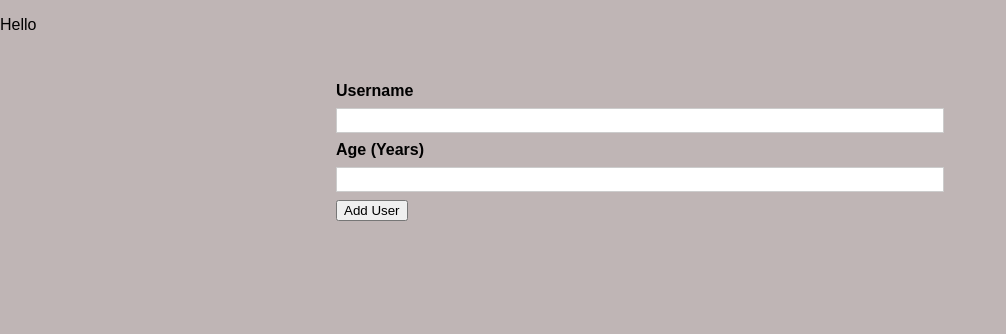
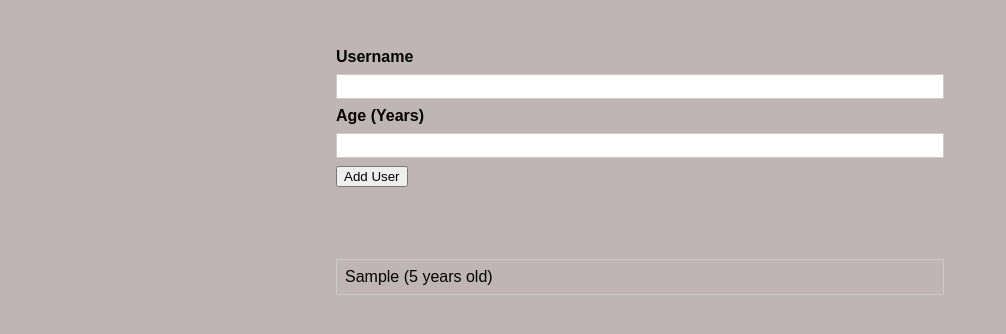
Before and after one commit to RezaBG/AddUsernameAndAge_React, a React (Create React App) app: page / in a window 1280 px wide. Both pictures are taken after typing "Sample", "5" into the empty fields and a click on the button "Add User". Shown: the top 334 px of the page, without its empty margins (0-1006 px from the left). Built offline with nearby package versions, Linux system fonts and the light colour scheme.

Commit message:
manage list of users

```diff
--- a/src/App.css
+++ /dev/null
@@ -1,12 +0,0 @@
-* {
-  box-sizing: border-box;
-}
-
-html {
-  font-family: sans-serif;
-  background: #f1f1f1;
-}
-
-body {
-  margin: 0;
-}
--- a/src/App.js
+++ b/src/App.js
@@ -1,11 +1,28 @@
-import React from "react";
+import React, { useState } from "react";
+
 import AddUser from "./components/Users/AddUser";
+import UsersList from "./components/Users/UsersList";
 
 const App = () => {
+  const [usersList, setUsersList] = useState([]);
+
+  const addUserHandler = (uName, uAge) => {
+    setUsersList((prevUserList) => {
+      return [
+        ...prevUserList,
+        {
+          name: uName,
+          age: uAge,
+          id: Math.random().toString(),
+        },
+      ];
+    });
+  };
+
   return (
     <div>
-      <p>Hello</p>
-      <AddUser />
+      <AddUser onAddUser={addUserHandler} />
+      <UsersList users={usersList} />
     </div>
   );
 };
--- a/src/components/UI/Card.js
+++ b/src/components/UI/Card.js
@@ -4,10 +4,7 @@ import classes from "./Card.module.css";
 
 const Card = (props) => {
   return (
-    <div className={` ${classes.card} ${props.className}`}>
-      {" "}
-      {props.children}
-    </div>
+    <div className={`${classes.card} ${props.className}`}>{props.children}</div>
   );
 };
 
--- a/src/components/Users/AddUser.js
+++ b/src/components/Users/AddUser.js
@@ -1,6 +1,6 @@
 import React, { useState } from "react";
 
-import Cart from "../UI/Card";
+import Card from "../UI/Card";
 import Button from "../UI/Button";
 import classes from "./AddUser.module.css";
 
@@ -16,8 +16,7 @@ const AddUser = (props) => {
     if (+enteredAge < 1) {
       return;
     }
-
-    console.log(enteredUsername, enteredAge);
+    props.onAddUser(enteredUsername, enteredAge);
     setEnteredUsername("");
     setEnteredAge("");
   };
@@ -31,7 +30,7 @@ const AddUser = (props) => {
   };
 
   return (
-    <Cart className={classes.input}>
+    <Card className={classes.input}>
       <form onSubmit={addUserHandler}>
         <label htmlFor="username">Username</label>
         <input
@@ -47,9 +46,9 @@ const AddUser = (props) => {
           value={enteredAge}
           onChange={ageChangeHandler}
         />
-        <Button type="sumbit">Add User</Button>
+        <Button type="submit">Add User</Button>
       </form>
-    </Cart>
+    </Card>
   );
 };
 
--- a/src/components/Users/UserList.js
+++ b/src/components/Users/UsersList.js
@@ -1,14 +1,14 @@
 import React from "react";
 
 import Card from "../UI/Card";
-import classes from "./UserList.module.css";
+import classes from "./UsersList.module.css";
 
-const UserList = (props) => {
+const UsersList = (props) => {
   return (
     <Card className={classes.users}>
       <ul>
         {props.users.map((user) => (
-          <li>
+          <li key={user.id}>
             {user.name} ({user.age} years old)
           </li>
         ))}
@@ -17,4 +17,4 @@ const UserList = (props) => {
   );
 };
 
-export default UserList;
+export default UsersList;
--- /dev/null
+++ b/src/components/Users/UsersList.module.css
@@ -0,0 +1,16 @@
+.users {
+  margin: 2rem auto;
+  width: 90%;
+  max-width: 40rem;
+}
+
+.users ul {
+  list-style: none;
+  padding: 1rem;
+}
+
+.users li {
+  border: 1px solid #ccc;
+  margin: 0.5rem 0;
+  padding: 0.5rem;
+}
```
Also changed, not shown: src/components/Users/UserList.module.css (deleted).
